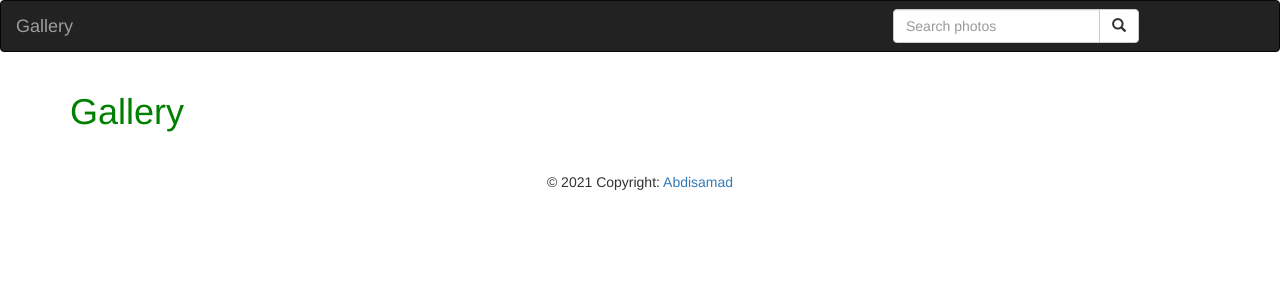
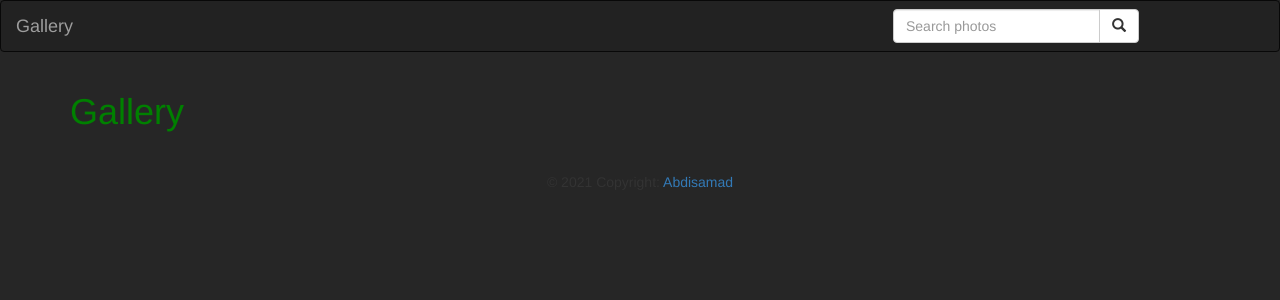
Before and after one commit to Abdisamad100/Gallery-app, a Django app: page / in a window 1280 px wide. Shown: the top 300 px of the page. Run offline with Django 3.2, Linux system fonts and the light colour scheme; data that the repository does not hold is empty; some libraries are stand-ins or nearby versions.

```diff
--- a/gallery/app/templates/all-photos/index.html
+++ b/gallery/app/templates/all-photos/index.html
@@ -14,10 +14,12 @@
       </span>
     </div>
     </div>
-    <div class="card-columns">
+    <div class="row">
+    <div class="card-col-md-6">
       {% for image in images %}
   <div class="card" data-toggle="modal" data-target="#mymodel{{image.id}}">
     <img src="{{image.image.url }}" alt="{{image.name}}" class="card-img" height="500px">
+  </div>
   </div>
 
   <!-- Modal -->
--- a/gallery/static/css/basephotos.css
+++ b/gallery/static/css/basephotos.css
@@ -2,3 +2,8 @@ h1
 {
   color: green;
 }
+body
+{
+  background-color:#262626;
+
+}
```
